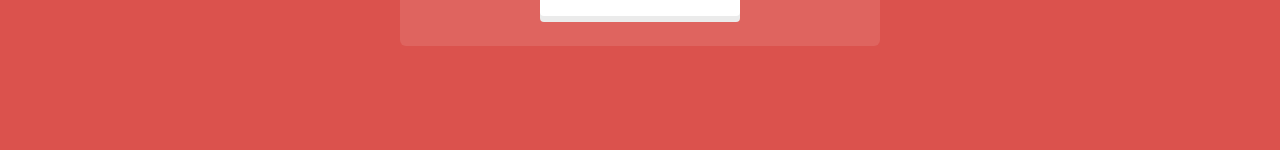
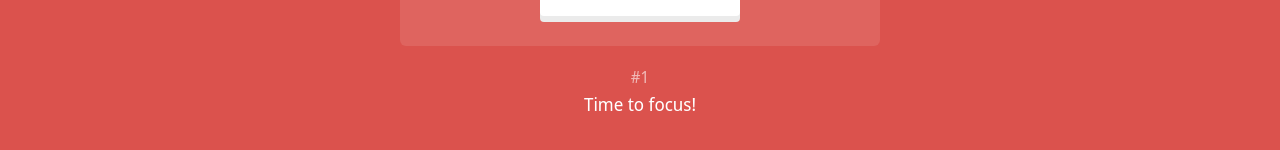
Before and after one commit to arielnmagno/pomodoro, a React (Create React App) app: page / in a window 1280 px wide. Shown: the part 364-514 px from the top of the page. Built offline with nearby package versions, Linux system fonts and the light colour scheme.

Commit message:
Style timer

```diff
--- a/src/components/Timer.js
+++ b/src/components/Timer.js
@@ -40,6 +40,7 @@ const buttons = [
 export default function Timer() {
   const mode = "pomodoro";
   const time = "25:00";
+  const round = 1;
 
   return (
     <div className={classes.container}>
@@ -56,6 +57,8 @@ export default function Timer() {
           <PrimaryButton />
         </div>
       </div>
+      <div className={classes.counter}>#{round}</div>
+      <footer className={classes.footer}>Time to focus!</footer>
     </div>
   );
 }
--- a/src/components/Timer.module.css
+++ b/src/components/Timer.module.css
@@ -54,3 +54,12 @@
 .actionButtons {
   margin: 1.25rem 0 0;
 }
+
+.counter {
+  opacity: 0.6;
+  margin-bottom: 0.25rem;
+}
+
+.footer {
+  font-size: 1.125rem;
+}
```
